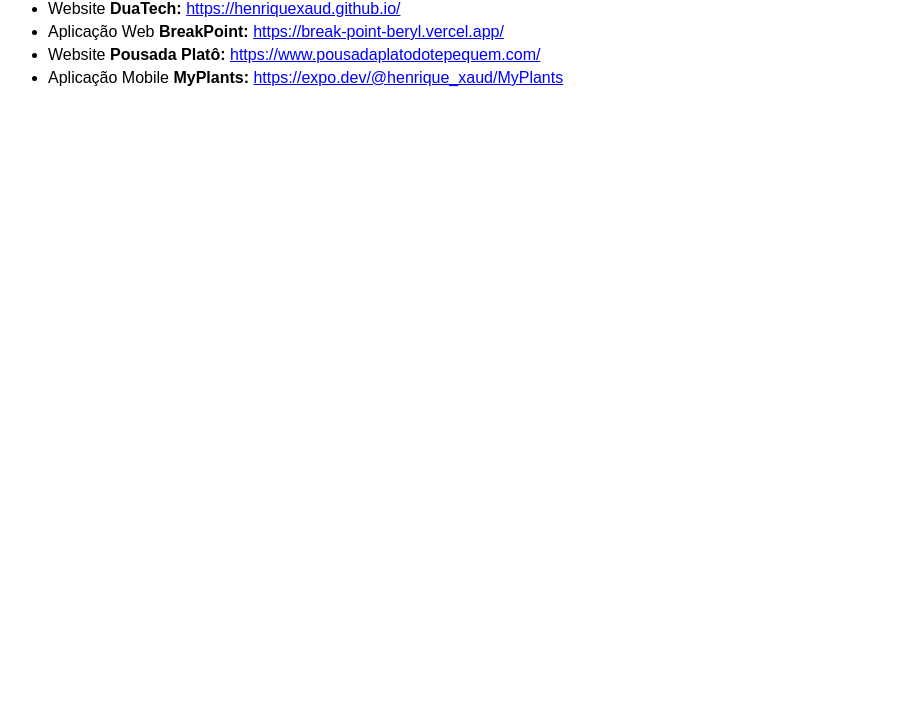
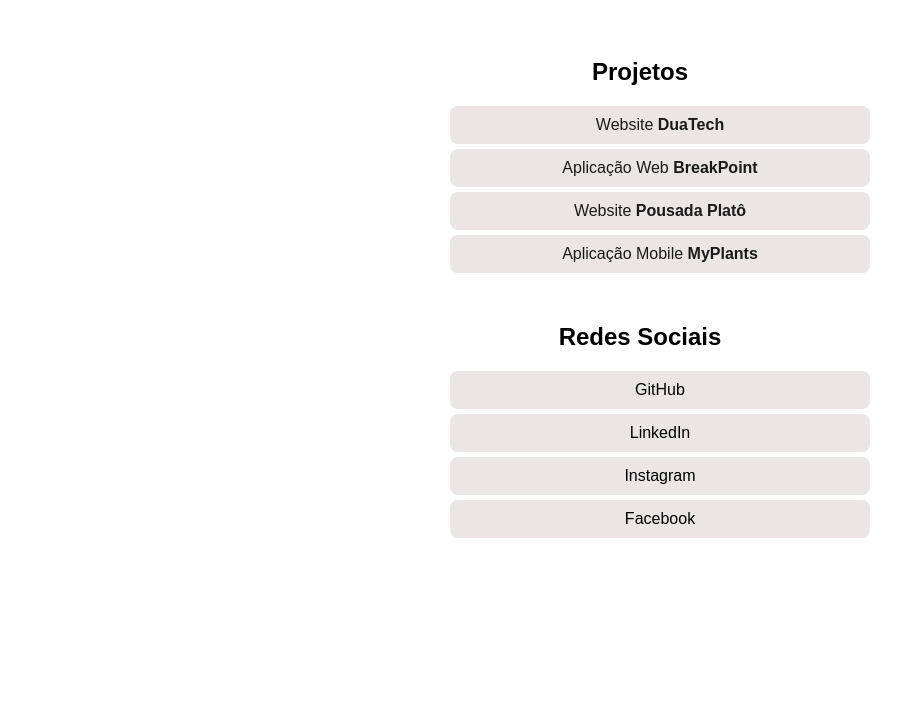
Before and after one commit to henriquexaud/LinkRoot, a plain HTML site: page index.html in a window 1280 px wide. Shown: the part 81-800 px from the top of the page, without its empty margins (0-923 px from the left). Drawn offline with Linux system fonts and the light colour scheme.

Commit message:
display changed

```diff
--- a/index.html
+++ b/index.html
@@ -1,39 +1,34 @@
 <!DOCTYPE html>
 <html lang="pt-br">
+
 <head>
     <meta charset="UTF-8">
     <meta http-equiv="X-UA-Compatible" content="IE=edge">
     <meta name="viewport" content="width=device-width, initial-scale=1.0">
+
+    <link rel="stylesheet" href="style.css">
+
     <title>LinkRoot</title>
 </head>
+
 <body>
-    <h1>LinkRoot 🔗</h1>
+    <h1>LinkTree 🔗</h1>
     <main>
+        <h2>Projetos</h2>
         <ul>
-            <li>Website <strong>DuaTech:</strong> <a href="https://henriquexaud.github.io/">https://henriquexaud.github.io/</a></li>
-            <li>Aplicação Web <strong>BreakPoint:</strong> <a href="https://break-point-beryl.vercel.app/">https://break-point-beryl.vercel.app/</a></li>
-            <li>Website <strong>Pousada Platô:</strong> <a href="https://www.pousadaplatodotepequem.com/">https://www.pousadaplatodotepequem.com/</a></li>
-            <li>Aplicação Mobile <strong>MyPlants:</strong> <a href="https://expo.dev/@henrique_xaud/MyPlants">https://expo.dev/@henrique_xaud/MyPlants</a></li>
+            <a href="https://henriquexaud.github.io/"><li>Website <strong>DuaTech</strong></li></a>
+            <a href="https://break-point-beryl.vercel.app/"><li>Aplicação Web <strong>BreakPoint</strong></li></a>
+            <a href="https://www.pousadaplatodotepequem.com/"><li>Website <strong> Pousada Platô</strong></li></a>
+            <a href="https://expo.dev/@henrique_xaud/MyPlants"><li>Aplicação Mobile <strong>MyPlants</strong></li></a>
+        </ul>
+
+        <h2>Redes Sociais</h2>
+        <ul>
+            <a href="https://github.com/henriquexaud"></a><li>GitHub</li></a>
+            <a href="https://www.linkedin.com/feed/"></a><li>LinkedIn</li></a>
+            <a href="https://www.instagram.com/henriquexaud/"></a><li>Instagram</li></a>
+            <a href="https://www.facebook.com/"></a><li>Facebook</li></a>
         </ul>
     </main>
 </body>
-<style>
-    body {
-        font-family: 'Arial'
-    }
-
-    li {
-        margin-bottom: 5px;
-    }
-
-    a {
-        color: blue;
-    }
-
-    a:hover {
-        text-decoration: underline;
-        cursor: pointer;
-    }
-
-</style>
 </html>
--- /dev/null
+++ b/style.css
@@ -0,0 +1,35 @@
+body {
+    display: flex;
+    justify-content: center;
+    align-items: center;
+    font-family: 'Arial';
+    text-align: center;
+    flex-direction: column;
+}
+
+h2{
+    margin-top: 50px;
+}
+
+li {
+    list-style: none;
+    border-radius: 8px;
+    margin-bottom: 5px;
+    background-color: rgb(236, 229, 229);
+    padding-left: 10px;
+    padding-right: 10px;
+    padding-top: 10px;
+    padding-bottom: 10px;
+    width: 400px;
+}
+
+li:hover {
+    cursor: pointer;
+    background-color: rgb(184, 247, 199);
+    transition-duration: 0.3s;
+}
+
+a {
+    text-decoration: none;
+    color: rgb(26, 26, 26);
+}
```
